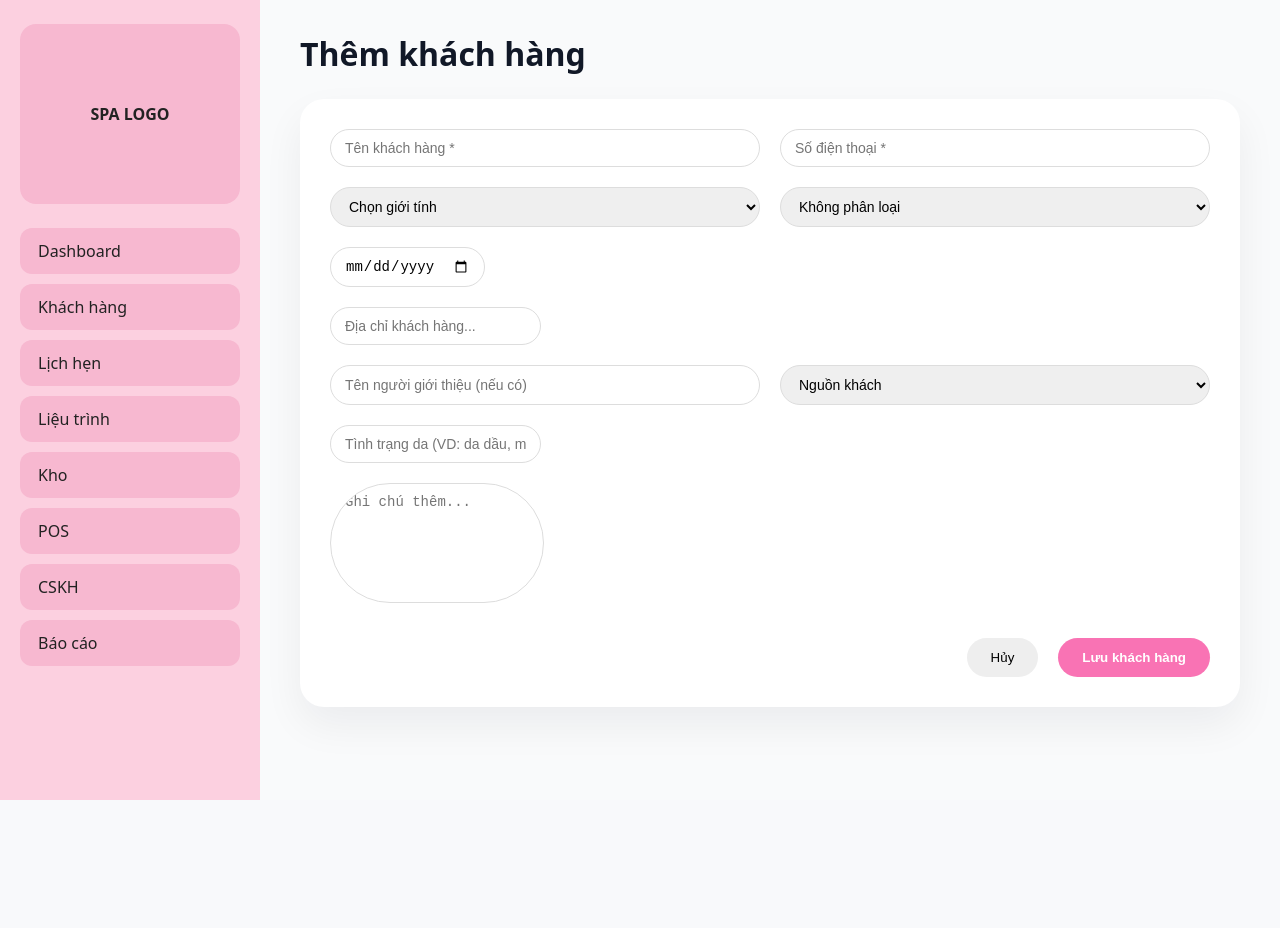
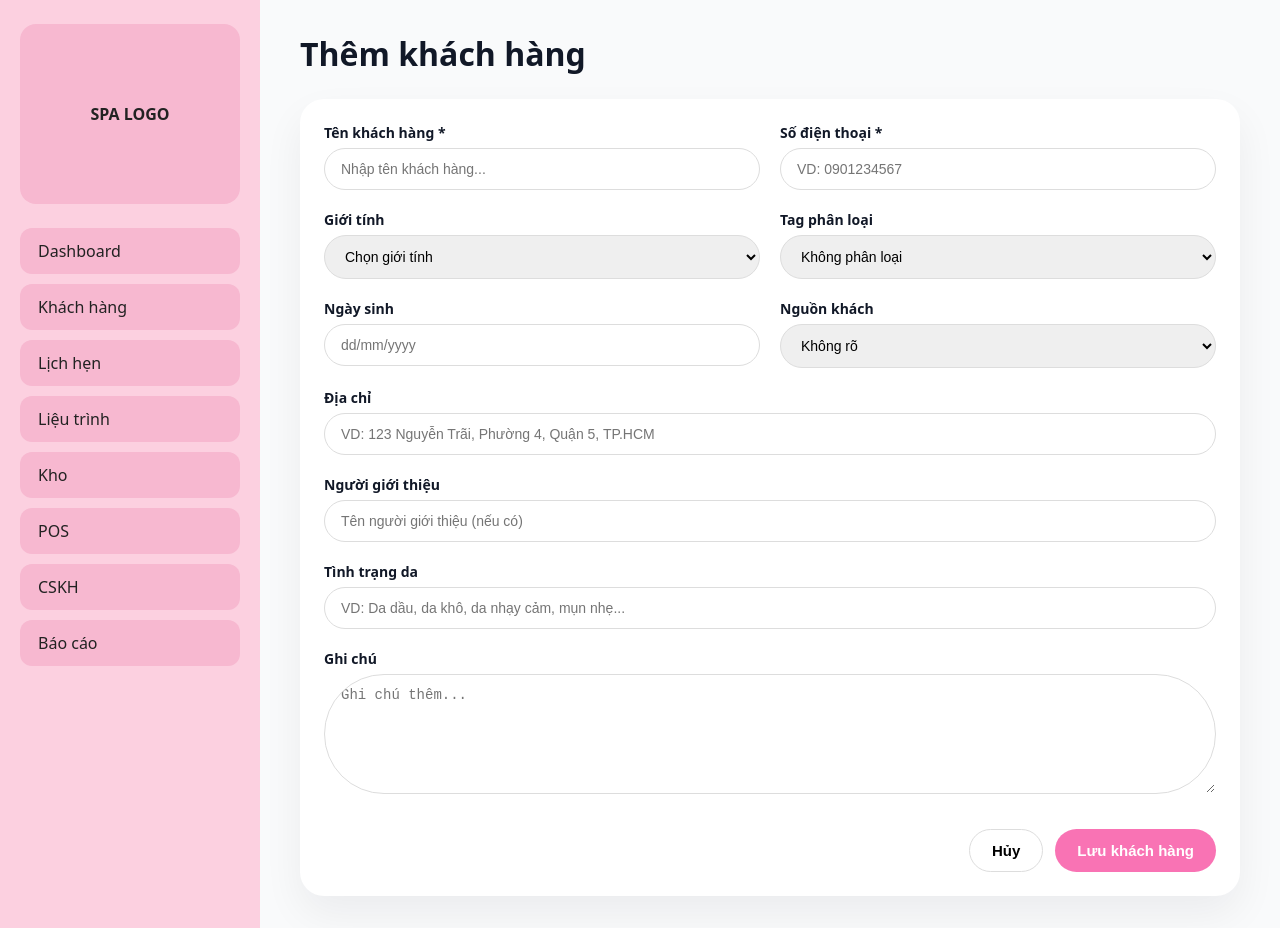
Before and after one commit to conlele0201/erp-spa, a Next.js app: page /khach-hang/them in a window 1280 px wide. Before the commit the page ends 800 px from the top, so only its background shows below. Built offline with nearby package versions, Linux system fonts and the light colour scheme; no server answers.

Commit message:
Update them.js

```diff
--- a/pages/khach-hang/them.js
+++ b/pages/khach-hang/them.js
@@ -1,62 +1,6 @@
 // pages/khach-hang/them.js
-import { useState } from "react";
-import { useRouter } from "next/router";
-import { supabase } from "../../lib/supabaseClient";
 
-export default function ThemKhachHang() {
-  const router = useRouter();
-
-  const [form, setForm] = useState({
-    name: "",
-    phone: "",
-    gender: "",
-    tag: "",
-    birthday: "",
-    address: "",
-    source: "",
-    referrer: "",
-    skin_condition: "",
-    notes: "",
-  });
-
-  const handleChange = (e) => {
-    setForm({
-      ...form,
-      [e.target.name]: e.target.value,
-    });
-  };
-
-  const saveCustomer = async () => {
-    if (!form.name || !form.phone) {
-      alert("Tên khách hàng và số điện thoại là bắt buộc!");
-      return;
-    }
-
-    const { error } = await supabase.from("customers").insert({
-      name: form.name,
-      phone: form.phone,
-      gender: form.gender,
-      tag: form.tag,
-      birthday: form.birthday || null,
-      address: form.address,
-      source: form.source,
-      referrer: form.referrer,
-      skin_condition: form.skin_condition,
-      notes: form.notes,
-      total_spent: 0,
-      visits: 0,
-      last_visit: null,
-    });
-
-    if (error) {
-      console.error(error);
-      alert("Lỗi khi lưu khách hàng!");
-    } else {
-      alert("Đã lưu khách hàng!");
-      router.push("/khach-hang");
-    }
-  };
-
+export default function ThemKhachHangPage() {
   return (
     <div>
       <h1 style={{ fontSize: 32, fontWeight: 700, marginBottom: 24 }}>
@@ -66,155 +10,158 @@ export default function ThemKhachHang() {
       <div
         style={{
           background: "#fff",
-          padding: 30,
           borderRadius: 24,
+          padding: 24,
           boxShadow: "0 18px 40px rgba(15,23,42,0.06)",
+          maxWidth: 1200,
+          margin: "0 auto",
         }}
       >
-        {/* Dòng 1: Tên + SĐT */}
+        {/* Hàng 1: Tên khách + SĐT */}
         <div style={{ display: "flex", gap: 20, marginBottom: 20 }}>
+          <div style={{ flex: 1 }}>
+            <label style={label}>Tên khách hàng *</label>
+            <input placeholder="Nhập tên khách hàng..." style={input} />
+          </div>
+
+          <div style={{ flex: 1 }}>
+            <label style={label}>Số điện thoại *</label>
+            <input placeholder="VD: 0901234567" style={input} />
+          </div>
+        </div>
+
+        {/* Hàng 2: Giới tính + Tag */}
+        <div style={{ display: "flex", gap: 20, marginBottom: 20 }}>
+          <div style={{ flex: 1 }}>
+            <label style={label}>Giới tính</label>
+            <select style={input}>
+              <option>Chọn giới tính</option>
+              <option>Nữ</option>
+              <option>Nam</option>
+              <option>Khác</option>
+            </select>
+          </div>
+
+          <div style={{ flex: 1 }}>
+            <label style={label}>Tag phân loại</label>
+            <select style={input}>
+              <option>Không phân loại</option>
+              <option>VIP</option>
+              <option>Khách mới</option>
+              <option>Khách quen</option>
+              <option>Khách tiềm năng</option>
+            </select>
+          </div>
+        </div>
+
+        {/* Hàng 3: Ngày sinh + Nguồn khách */}
+        <div style={{ display: "flex", gap: 20, marginBottom: 20 }}>
+          <div style={{ flex: 1 }}>
+            <label style={label}>Ngày sinh</label>
+            <input placeholder="dd/mm/yyyy" style={input} />
+          </div>
+
+          <div style={{ flex: 1 }}>
+            <label style={label}>Nguồn khách</label>
+            <select style={input}>
+              <option>Không rõ</option>
+              <option>Facebook</option>
+              <option>TikTok</option>
+              <option>Zalo</option>
+              <option>Đi ngang qua</option>
+              <option>Giới thiệu</option>
+            </select>
+          </div>
+        </div>
+
+        {/* Hàng 4: ĐỊA CHỈ — NEW!!! */}
+        <div style={{ marginBottom: 20 }}>
+          <label style={label}>Địa chỉ</label>
           <input
-            name="name"
-            placeholder="Tên khách hàng *"
-            value={form.name}
-            onChange={handleChange}
-            style={input}
-          />
-          <input
-            name="phone"
-            placeholder="Số điện thoại *"
-            value={form.phone}
-            onChange={handleChange}
+            placeholder="VD: 123 Nguyễn Trãi, Phường 4, Quận 5, TP.HCM"
             style={input}
           />
         </div>
 
-        {/* Dòng 2: Giới tính + Tag */}
-        <div style={{ display: "flex", gap: 20, marginBottom: 20 }}>
-          <select name="gender" value={form.gender} onChange={handleChange} style={input}>
-            <option value="">Chọn giới tính</option>
-            <option value="Nam">Nam</option>
-            <option value="Nữ">Nữ</option>
-            <option value="Khác">Khác</option>
-          </select>
-
-          <select name="tag" value={form.tag} onChange={handleChange} style={input}>
-            <option value="">Không phân loại</option>
-            <option value="VIP">VIP</option>
-            <option value="Khách mới">Khách mới</option>
-            <option value="Khách quen">Khách quen</option>
-          </select>
+        {/* Hàng 5: Người giới thiệu */}
+        <div style={{ marginBottom: 20 }}>
+          <label style={label}>Người giới thiệu</label>
+          <input placeholder="Tên người giới thiệu (nếu có)" style={input} />
         </div>
 
-        {/* Ngày sinh */}
+        {/* Hàng 6: Tình trạng da */}
         <div style={{ marginBottom: 20 }}>
+          <label style={label}>Tình trạng da</label>
           <input
-            type="date"
-            name="birthday"
-            value={form.birthday}
-            onChange={handleChange}
+            placeholder="VD: Da dầu, da khô, da nhạy cảm, mụn nhẹ..."
             style={input}
           />
         </div>
 
-        {/* Địa chỉ */}
-        <div style={{ marginBottom: 20 }}>
-          <input
-            name="address"
-            placeholder="Địa chỉ khách hàng..."
-            value={form.address}
-            onChange={handleChange}
-            style={input}
+        {/* Hàng cuối: Ghi chú */}
+        <div style={{ marginBottom: 30 }}>
+          <label style={label}>Ghi chú</label>
+          <textarea
+            placeholder="Ghi chú thêm..."
+            style={{
+              ...input,
+              height: 120,
+              resize: "vertical",
+            }}
           />
         </div>
 
-        {/* Người giới thiệu + Nguồn khách */}
-        <div style={{ display: "flex", gap: 20, marginBottom: 20 }}>
-          <input
-            name="referrer"
-            placeholder="Tên người giới thiệu (nếu có)"
-            value={form.referrer}
-            onChange={handleChange}
-            style={input}
-          />
-
-          <select name="source" value={form.source} onChange={handleChange} style={input}>
-            <option value="">Nguồn khách</option>
-            <option value="Facebook">Facebook</option>
-            <option value="TikTok">TikTok</option>
-            <option value="Google">Google</option>
-            <option value="Người quen">Người quen</option>
-            <option value="Không rõ">Không rõ</option>
-          </select>
-        </div>
-
-        {/* Tình trạng da */}
-        <div style={{ marginBottom: 20 }}>
-          <input
-            name="skin_condition"
-            placeholder="Tình trạng da (VD: da dầu, mụn nhẹ...)"
-            value={form.skin_condition}
-            onChange={handleChange}
-            style={input}
-          />
-        </div>
-
-        {/* Ghi chú */}
-        <textarea
-          name="notes"
-          placeholder="Ghi chú thêm..."
-          value={form.notes}
-          onChange={handleChange}
-          style={{ ...input, height: 120, resize: "none" }}
-        ></textarea>
-
-        {/* Nút */}
+        {/* Nút Lưu + Hủy */}
         <div
           style={{
             display: "flex",
             justifyContent: "flex-end",
-            marginTop: 30,
-            gap: 20,
+            gap: 12,
+            marginTop: 20,
           }}
         >
-          <button
-            onClick={() => router.push("/khach-hang")}
-            style={{
-              padding: "12px 24px",
-              borderRadius: 999,
-              background: "#eee",
-              border: "none",
-              cursor: "pointer",
-            }}
-          >
-            Hủy
-          </button>
-
-          <button
-            onClick={saveCustomer}
-            style={{
-              padding: "12px 24px",
-              borderRadius: 999,
-              background: "#f973b4",
-              color: "#fff",
-              fontWeight: 600,
-              border: "none",
-              cursor: "pointer",
-            }}
-          >
-            Lưu khách hàng
-          </button>
+          <button style={btnCancel}>Hủy</button>
+          <button style={btnPrimary}>Lưu khách hàng</button>
         </div>
       </div>
     </div>
   );
 }
 
+/* STYLE CHUẨN */
+const label = {
+  display: "block",
+  marginBottom: 6,
+  fontSize: 14,
+  fontWeight: 600,
+};
+
 const input = {
-  flex: 1,
-  padding: "10px 14px",
+  width: "100%",
+  padding: "12px 16px",
   borderRadius: 999,
   border: "1px solid #ddd",
   outline: "none",
   fontSize: 14,
 };
+
+const btnPrimary = {
+  padding: "12px 22px",
+  borderRadius: 999,
+  border: "none",
+  background: "#f973b4",
+  color: "#fff",
+  fontSize: 15,
+  fontWeight: 700,
+  cursor: "pointer",
+};
+
+const btnCancel = {
+  padding: "12px 22px",
+  borderRadius: 999,
+  border: "1px solid #ddd",
+  background: "#fff",
+  fontSize: 15,
+  fontWeight: 600,
+  cursor: "pointer",
+};
```
